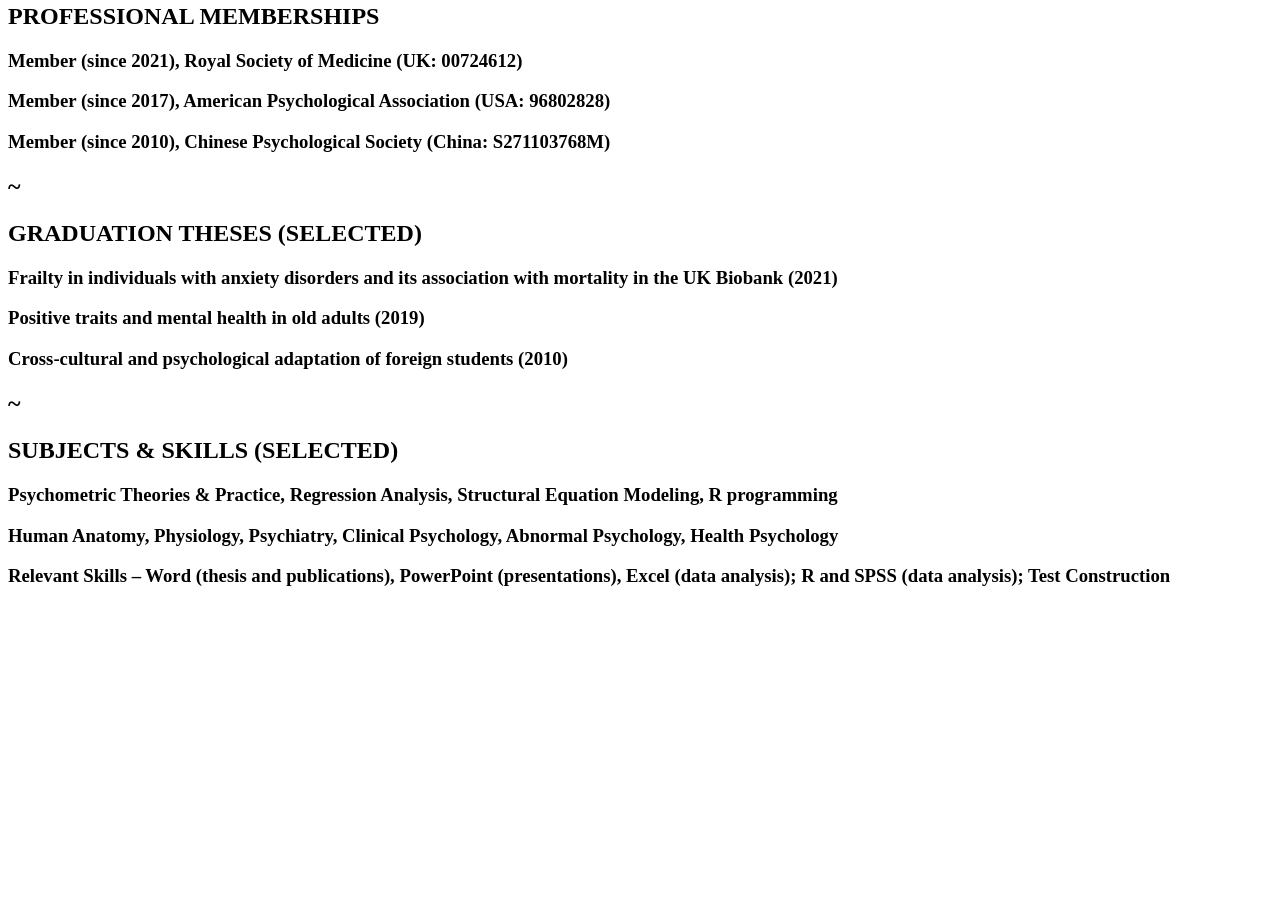
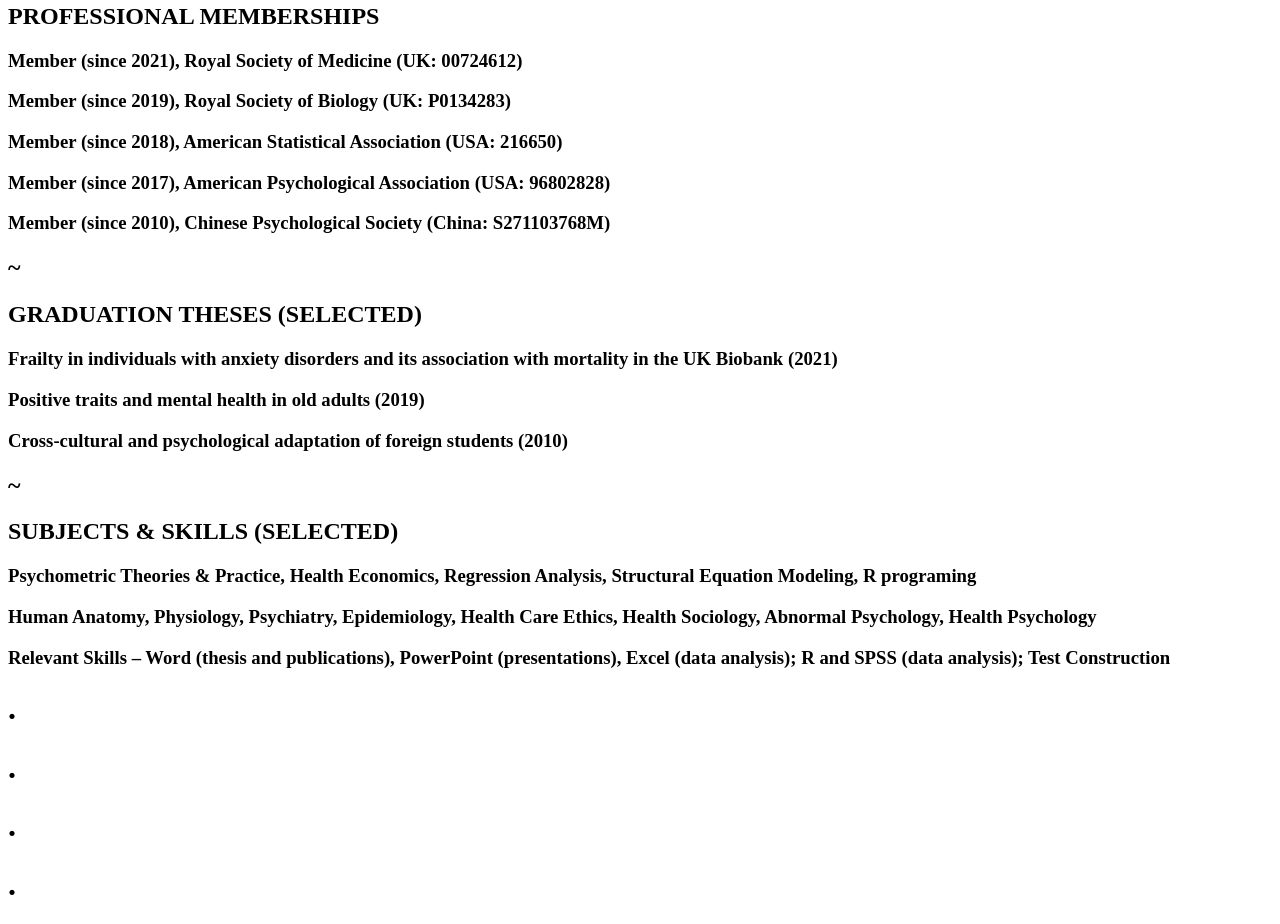
Before and after one commit to DavidAlbertChao/DavidAlbertChao.github.io, a plain HTML site: page index.html in a window 1280 px wide. Shown: the part 857-1781 px from the top of the page. Before the commit the page ends 1463 px from the top, so only its background shows below. Drawn offline with Linux system fonts and the light colour scheme.

Commit message:
Update index.html

```diff
--- a/index.html
+++ b/index.html
@@ -9,7 +9,7 @@
     <h1>.</h1>
     <h1>.</h1>
     <h2>Jinlong ZHAO</h2>
-    <h2>The Hong Kong Polytechnic University, Hung Hom, Kowloon, Hong Kong</h2>
+    <h2>2, Horizonview, 12 Hung Lok Road, Hung Hom Bay, Kowloon, Hong Kong</h2>
     <h2>E-mail:davidalbertchao@outlook.com</h2>
     <h2>.</h2>
     <h2>.</h2>
@@ -24,6 +24,8 @@
     <h2>~</h2>
     <h2>PROFESSIONAL MEMBERSHIPS</h2>
     <h3>Member (since 2021), Royal Society of Medicine (UK: 00724612)</h3>
+    <h3>Member (since 2019), Royal Society of Biology (UK: P0134283)</h3>
+    <h3>Member (since 2018), American Statistical Association (USA: 216650)</h3>
     <h3>Member (since 2017), American Psychological Association (USA: 96802828)</h3>
     <h3>Member (since 2010), Chinese Psychological Society (China: S271103768M)</h3>
     <h2>~</h2>
@@ -33,8 +35,12 @@
     <h3>Cross-cultural and psychological adaptation of foreign students (2010)</h3>
     <h2>~</h2>
     <h2>SUBJECTS & SKILLS (SELECTED)</h2>
-    <h3>Psychometric Theories &‌ Practice, Regression Analysis, Structural Equation Modeling, R programming</h3>
-    <h3>Human Anatomy, Physiology, Psychiatry, Clinical Psychology, Abnormal Psychology, Health Psychology</h3>
+    <h3>Psychometric Theories &‌ Practice, Health Economics, Regression Analysis, Structural Equation Modeling, R programing</h3>
+    <h3>Human Anatomy, Physiology, Psychiatry, Epidemiology, Health Care Ethics, Health Sociology, Abnormal Psychology, Health Psychology</h3>
     <h3>Relevant Skills – Word (thesis and publications), PowerPoint (presentations), Excel (data analysis); R and SPSS (data analysis); Test Construction</h3>
+    <h1>.</h1>
+    <h1>.</h1>
+    <h1>.</h1>
+    <h1>.</h1>
 </body>
 </html>
```
